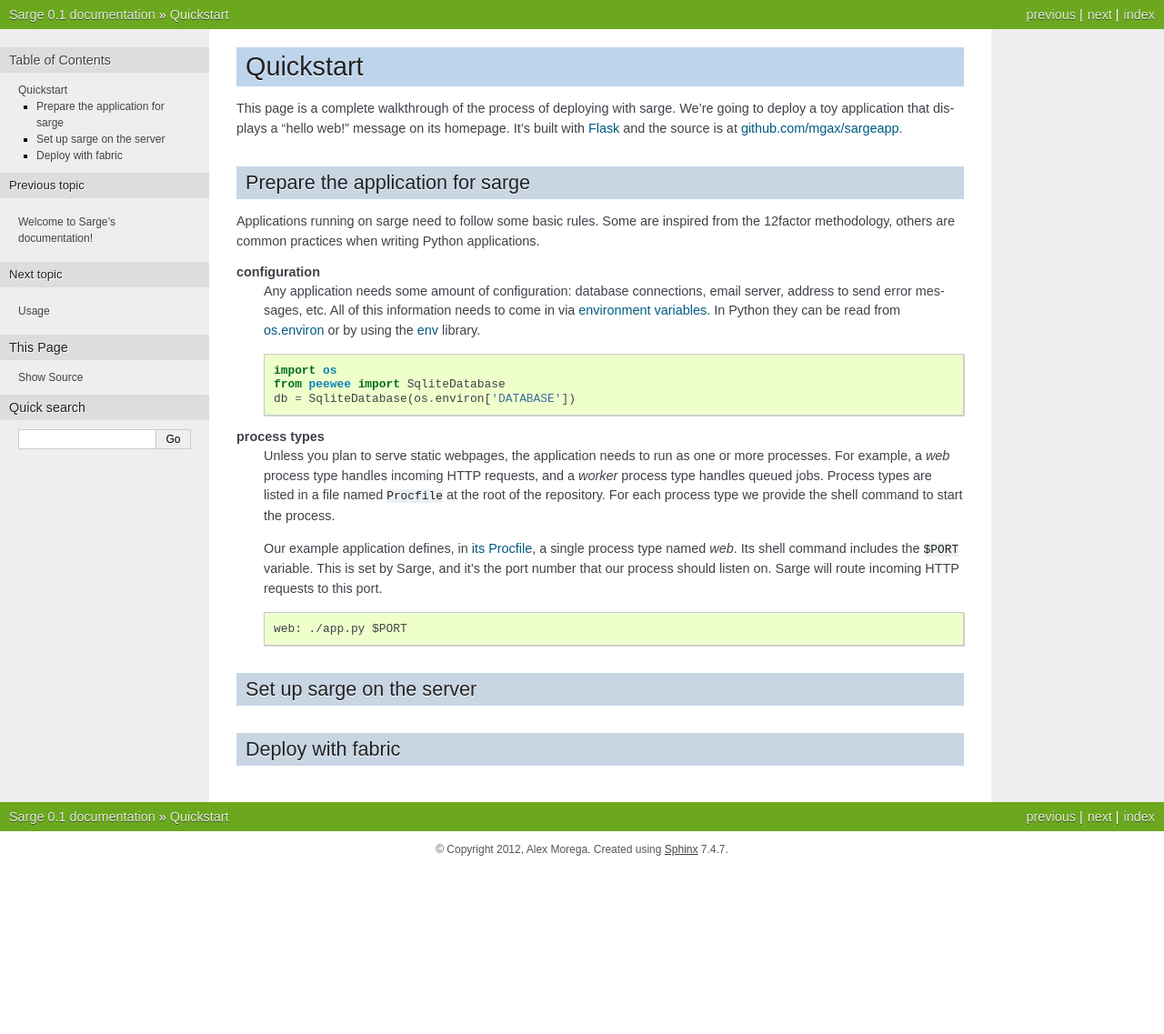
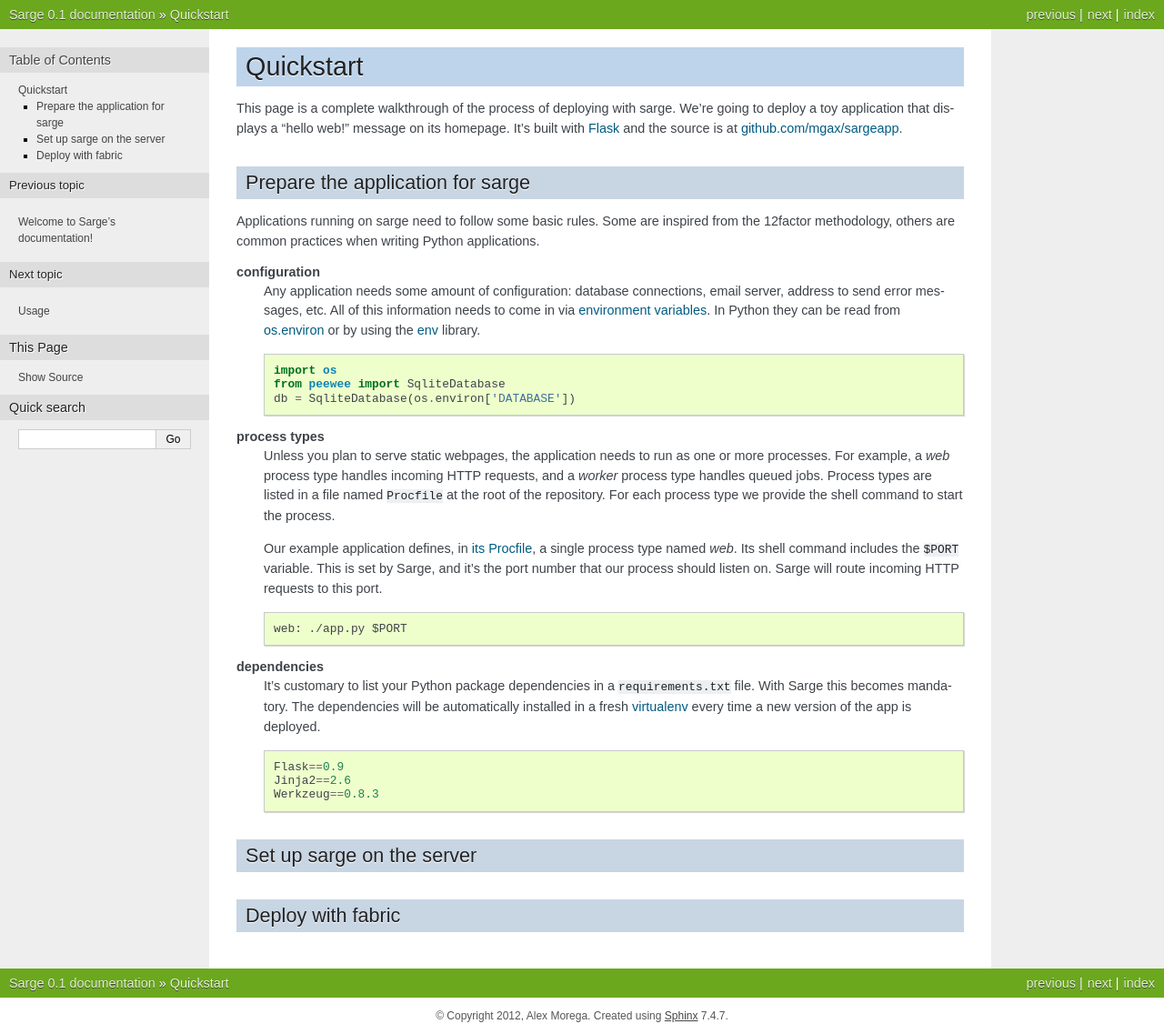
Before and after one commit to mgax/airship, a Sphinx documentation site: the page built from docs/quickstart.rst, in a window 1280 px wide. Shown: the whole page at 91% size. Built offline with Sphinx 7.4.7, drawn with Linux system fonts in a browser that asks for light colours; before the commit the page ends 954 px from its top, so only the background shows below that.

Commit message:
dependencies

```diff
--- a/docs/quickstart.rst
+++ b/docs/quickstart.rst
@@ -54,6 +54,20 @@ writing Python applications.
 
 .. _its Procfile: https://github.com/mgax/sargeapp/blob/master/Procfile
 
+**dependencies**
+    It's customary to list your Python package dependencies in a
+    ``requirements.txt`` file. With Sarge this becomes mandatory. The
+    dependencies will be automatically installed in a fresh virtualenv_
+    every time a new version of the app is deployed.
+
+    ::
+
+        Flask==0.9
+        Jinja2==2.6
+        Werkzeug==0.8.3
+
+.. _virtualenv: http://www.virtualenv.org/
+
 
 Set up sarge on the server
 --------------------------
```
